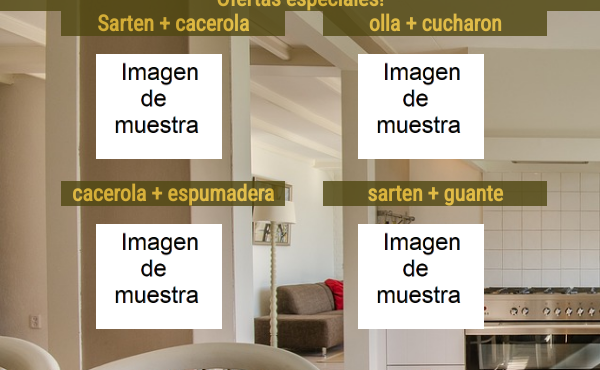
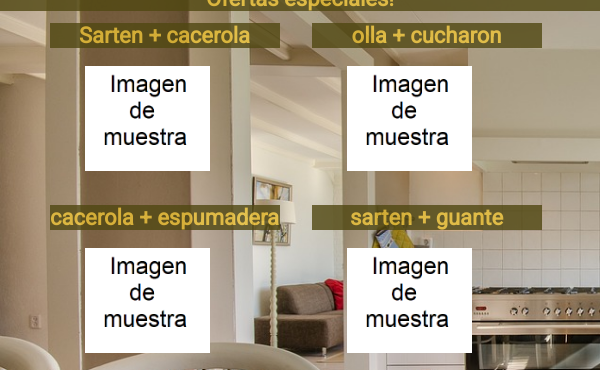
Before and after one commit to Ferna1990/Proyecto_Final, a plain HTML site: page Index.html in a window 600 px wide. Shown: the part 99-469 px from the top of the page. Drawn offline with Linux system fonts and the light colour scheme.

Commit message:
agregado googlefonts roboto regular400

```diff
--- a/Index.html
+++ b/Index.html
@@ -6,6 +6,9 @@
     <title>Index</title>
    <link rel="stylesheet" href="css/estilos.css">
    <link rel="shortcut icon" href="Imagenes/favicon.ico" type="image/x-icon">
+   <link rel="preconnect" href="https://fonts.googleapis.com">
+<link rel="preconnect" href="https://fonts.gstatic.com" crossorigin>
+<link href="https://fonts.googleapis.com/css2?family=Roboto&display=swap" rel="stylesheet">
 </head>
 <body>
     <header class="header">
--- a/css/estilos.css
+++ b/css/estilos.css
@@ -11,6 +11,7 @@ body{
     background-color: burlywood;
     }
  h1, h2, h3, h4, h5, p {
+   font-family: 'Roboto', sans-serif;
     color: rgb(236, 194, 54);
     background-color: rgb(81, 72, 18);
     opacity: 80%;
@@ -245,8 +246,9 @@ body{
     position: relative;
     width: 11rem;
     margin-left: 20px;
-    padding-left: 3%;
-    left: 6%;
+    padding-left: 2%;
+    margin-top: 2%;
+    left: 5%;
 
 }
 .text4{
@@ -371,7 +373,7 @@ body{
  }
  .cont3{
     display: flex;
-    }
+ }
  .box1{
     width: 30%;
     height: 4rem;
@@ -406,6 +408,7 @@ body{
     display: none;
  }
  .texto2{
+
     margin: 4%;
  }
  .text4{
```
